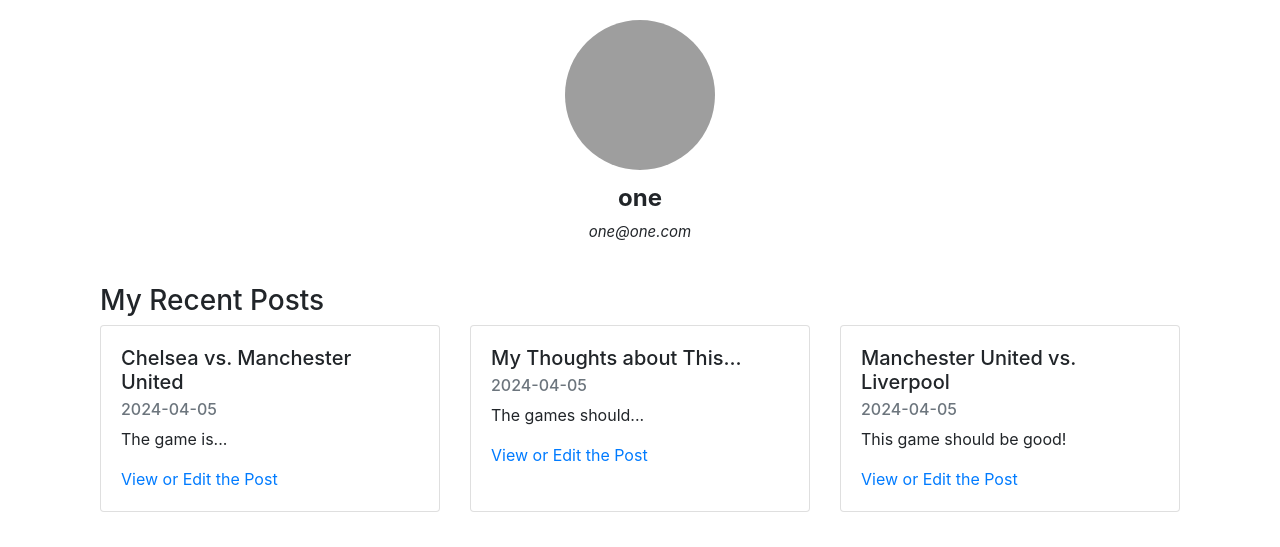
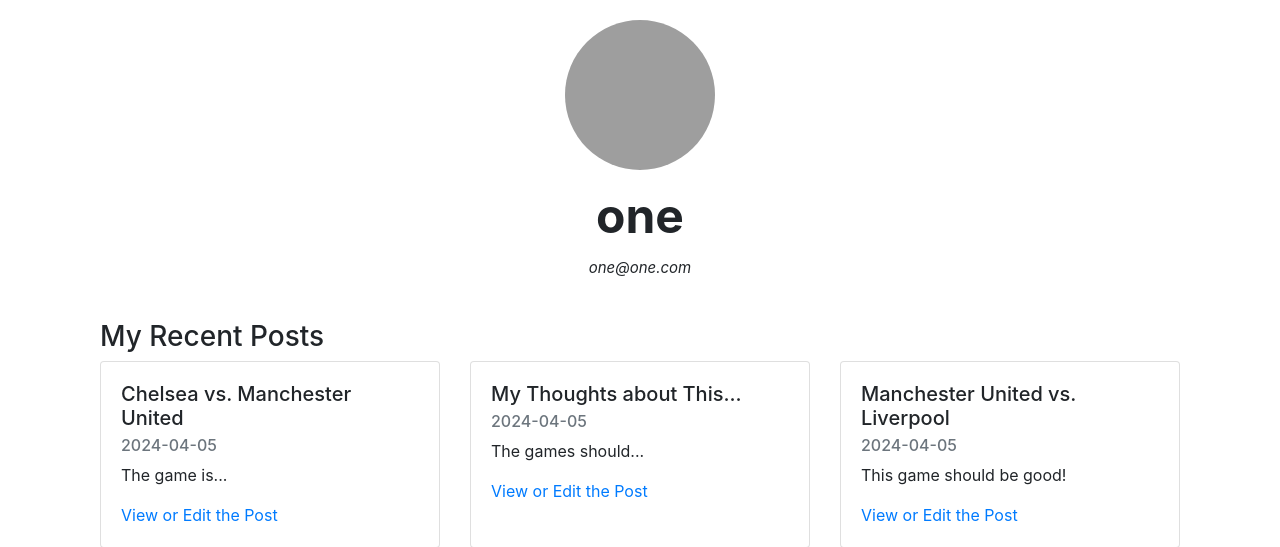
Before and after one commit to Fuyu0930/PassNGoal, a Flask app: page /account in a window 1280 px wide. Shown: the part 56-603 px from the top of the page. Run offline with Flask 3, Linux system fonts and the light colour scheme; a user stored in the database is signed in; some libraries are stand-ins or nearby versions; grey boxes are pictures that could not be loaded.

Commit message:
Increase the account name size

```diff
--- a/PassNGoalBlog/templates/account.html
+++ b/PassNGoalBlog/templates/account.html
@@ -9,7 +9,7 @@
         height: 150px;
     }
     .name {
-        font-size: 24px;
+        font-size: 48px;
         font-weight: bold;
         margin-top: 10px;
     }
```
